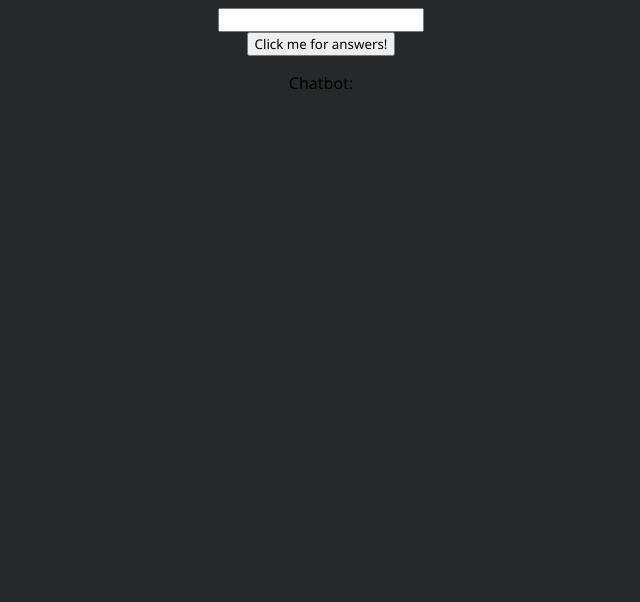
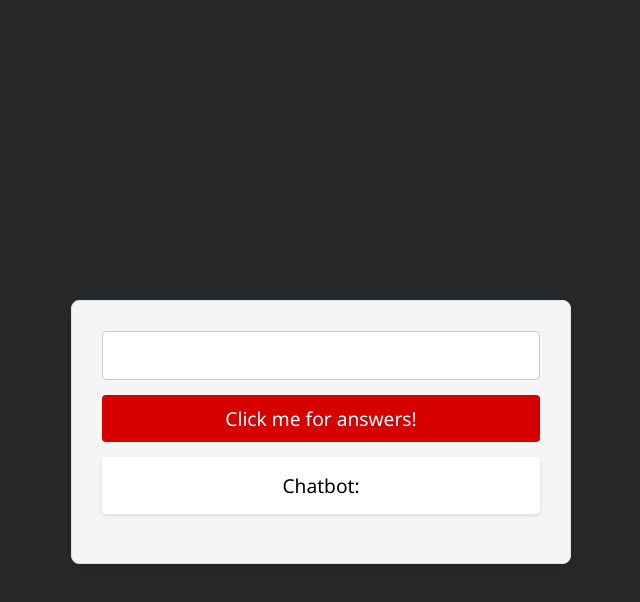
Before and after one commit to swymerjo/react-chatbot, a React (Vite) app: page / in a window 1280 px wide. Shown: the top 602 px of the page, without its empty margins (319-959 px from the left). Built offline with nearby package versions, Linux system fonts and the light colour scheme; no server answers.

Commit message:
feat(styling): add styling to chatbot app

```diff
--- a/src/App.css
+++ b/src/App.css
@@ -7,3 +7,48 @@
 body {
   background-color: rgb(39, 40, 41);
 }
+
+.container {
+  max-width: 500px;
+  margin: auto;
+  margin-top: 300px;
+  padding: 30px;
+  border: 1px solid #e0e0e0;
+  border-radius: 8px;
+  box-shadow: 0 4px 8px rgba(0, 0, 0, 0.1);
+  background-color: #f5f5f5;
+}
+
+input {
+  width: 100%;
+  padding: 10px;
+  margin-bottom: 15px;
+  border: 1px solid #ccc;
+  border-radius: 4px;
+  font-size: 1.2em;
+}
+
+button {
+  width: 100%;
+  padding: 10px;
+  background-color: #d60000;
+  color: #fff;
+  border: none;
+  border-radius: 4px;
+  cursor: pointer;
+  transition: background-color 0.3s ease-in-out;
+  font-size: 1.2em;
+}
+
+button:hover {
+  background-color: #b20000;
+}
+
+p {
+  margin-top: 15px;
+  padding: 15px;
+  background-color: #ffffff;
+  border-radius: 4px;
+  font-size: 1.2em;
+  box-shadow: 0 2px 4px rgba(0, 0, 0, 0.1);
+}
```
